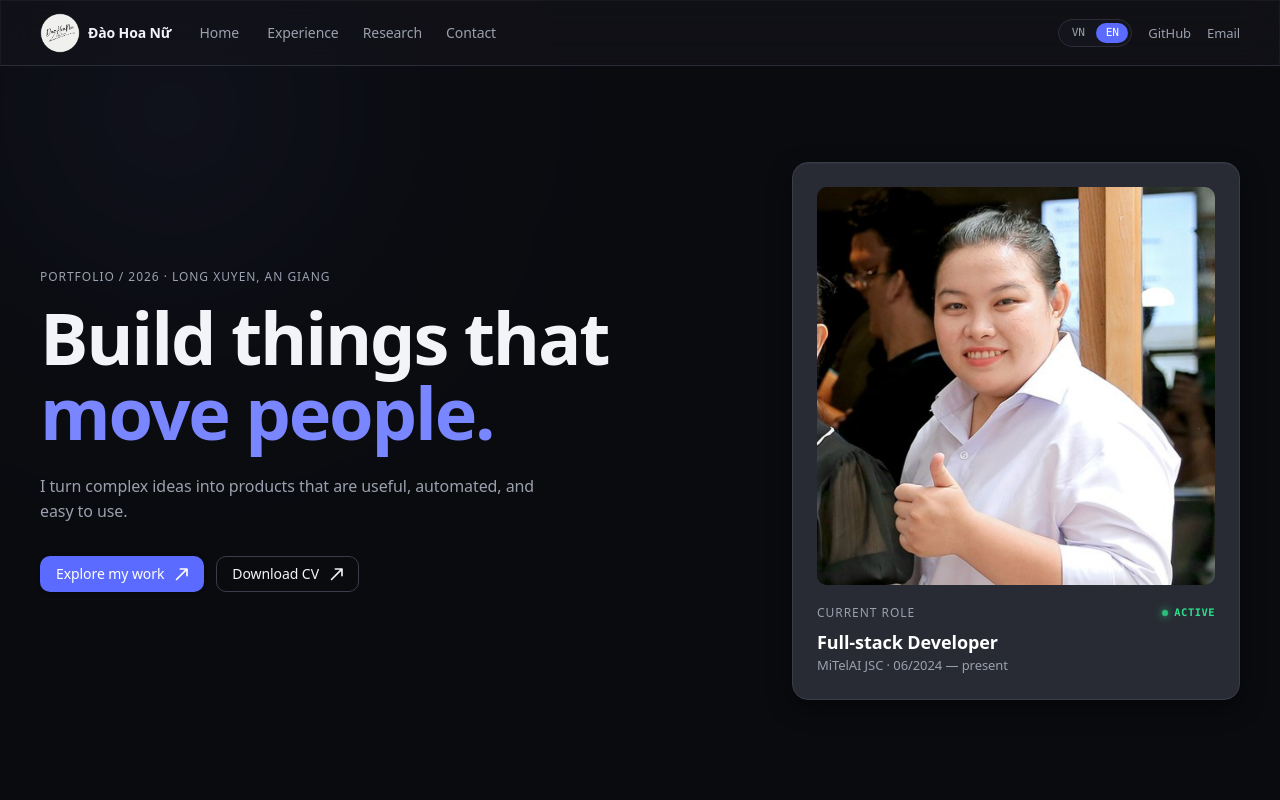
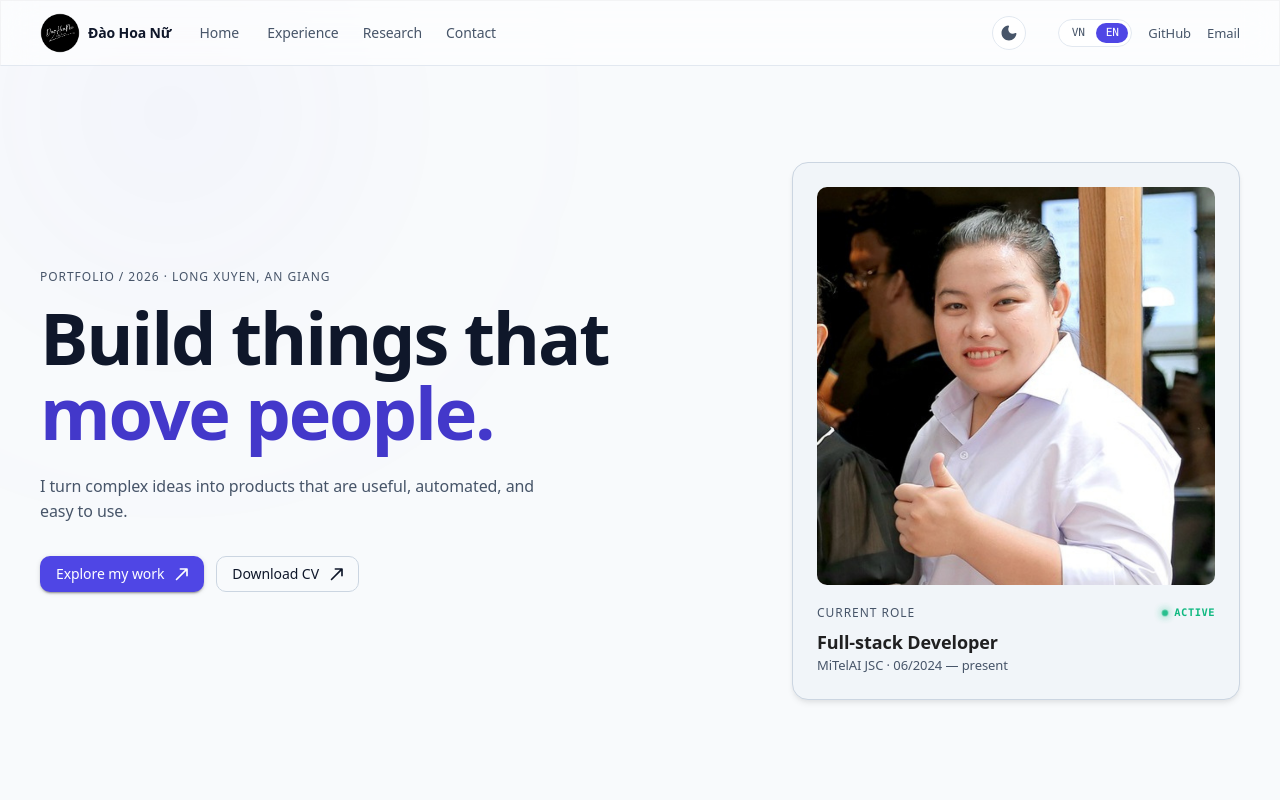
Before and after one commit to hoanu14302/portfolio, a Next.js app: page / in a window 1280 px wide. Shown: the top 800 px of the page. Built offline with nearby package versions, Linux system fonts and the light colour scheme.

Commit message:
feat: implement Halo design system with core CSS variables and theme configuration

```diff
--- a/src/app/globals.css
+++ b/src/app/globals.css
@@ -25,9 +25,9 @@ a { color: inherit; text-decoration: none; }
   position: absolute;
   border-radius: 50%;
   filter: blur(80px);
-  opacity: 0.08;
+  opacity: var(--glow-opacity);
   pointer-events: none;
-  mix-blend-mode: screen;
+  mix-blend-mode: var(--glow-blend);
   z-index: 0;
   transition: all 1s ease-in-out;
 }
--- a/src/app/page.tsx
+++ b/src/app/page.tsx
@@ -1,6 +1,8 @@
 "use client";
-
+import { useThemeMode } from "@/components/ThemeRegistry";
 import ArrowUpwardRounded from "@mui/icons-material/ArrowUpwardRounded";
+import DarkModeRounded from "@mui/icons-material/DarkModeRounded";
+import LightModeRounded from "@mui/icons-material/LightModeRounded";
 import MenuRounded from "@mui/icons-material/MenuRounded";
 import NorthEastRounded from "@mui/icons-material/NorthEastRounded";
 import AppBar from "@mui/material/AppBar";
@@ -107,6 +109,7 @@ function Arrow() {
 }
 
 export default function Home() {
+  const { mode, toggleTheme } = useThemeMode();
   const [menuOpen, setMenuOpen] = useState(false);
   const [language, setLanguage] = useState<"vn" | "en">("en");
   const theme = useTheme();
@@ -256,7 +259,7 @@ export default function Home() {
             }}
           >
             <Image
-              src="/logo-white.png"
+              src={mode === "light" ? "/logo-black.png" : "/logo-white.png"}
               alt=""
               width={40}
               height={40}
@@ -311,6 +314,29 @@ export default function Home() {
               <MenuRounded />
             </IconButton>
           )}
+          <IconButton
+            onClick={toggleTheme}
+            aria-label={t("Chuyển chế độ sáng/tối", "Toggle light/dark mode")}
+            size="small"
+            sx={{
+              ml: { xs: 1, md: 2 },
+              p: "6px",
+              color: "var(--color-text-secondary)",
+              bgcolor: "var(--color-surface)",
+              border: "1px solid var(--color-border)",
+              borderRadius: "var(--radius-full)",
+              "&:hover": {
+                color: "var(--color-text-primary)",
+                bgcolor: "var(--color-elevated)",
+              },
+            }}
+          >
+            {mode === "dark" ? (
+              <LightModeRounded fontSize="small" />
+            ) : (
+              <DarkModeRounded fontSize="small" />
+            )}
+          </IconButton>
           <ToggleButtonGroup
             value={language}
             exclusive
@@ -1647,150 +1673,154 @@ export default function Home() {
             </>
           )}
         </Typography>
+        {/* Timeline Container */}
         <Box
           sx={{
-            display: "grid",
-            gridTemplateColumns:
-              "repeat(auto-fit, minmax(min(100%, 240px), 1fr))",
-            gap: 3,
+            position: "relative",
+            pl: { xs: 3.5, md: 5 },
+            "&::before": {
+              content: '""',
+              position: "absolute",
+              top: 8,
+              bottom: 8,
+              left: { xs: 8, md: 12 },
+              width: "2px",
+              bgcolor: "var(--color-border)",
+            },
           }}
-          aria-label={t("Danh sách chứng chỉ", "Certifications")}
         >
-          {certifications.map((certification) => (
-            <Card
-              key={certification.title}
+          {/* Timeline Events */}
+          {[
+            {
+              year: "2026",
+              type: t("CHỨNG CHỈ", "CERTIFICATION"),
+              title: "Google Project Management",
+              subtitle: t("Chứng chỉ quản lý dự án chuyên nghiệp từ Google", "Professional project management certification by Google"),
+              tagColor: "var(--color-primary)",
+            },
+            {
+              year: "2024",
+              type: t("GHI NHẬN", "RECOGNITION"),
+              title: t("Tốt nghiệp loại Giỏi", "Good Graduation"),
+              subtitle: t("Đại học An Giang", "An Giang University"),
+              tagColor: "var(--color-success)",
+            },
+            {
+              year: "2020 — 2024",
+              type: t("HỌC VẤN", "EDUCATION"),
+              title: t("Công nghệ thông tin", "Information Technology"),
+              subtitle: t("An Giang University · GPA 3.51 / 4", "An Giang University · GPA 3.51 / 4"),
+              tagColor: "var(--color-info)",
+            },
+            {
+              year: "2022",
+              type: t("CHỨNG CHỈ", "CERTIFICATION"),
+              title: "VSTEP B1",
+              subtitle: t("Chứng chỉ năng lực tiếng Anh", "English language proficiency certificate"),
+              tagColor: "var(--color-warning)",
+            },
+          ].map((event, index, arr) => (
+            <Box
+              key={index}
               sx={{
-                ...surface,
-                minHeight: 190,
-                transition:
-                  "transform 0.4s cubic-bezier(0.16, 1, 0.3, 1), border-color 0.4s ease, box-shadow 0.4s ease",
-                "&:hover": {
-                  transform: "translateY(-5px)",
-                  borderColor: "var(--color-primary-hover)",
-                  boxShadow: "0 12px 25px rgba(91, 107, 255, 0.08)",
-                },
+                position: "relative",
+                mb: index === arr.length - 1 ? 0 : 5,
               }}
             >
-              <CardContent
+              {/* Timeline Indicator Node */}
+              <Box
                 sx={{
-                  p: 3,
-                  height: "100%",
-                  display: "flex",
-                  flexDirection: "column",
-                  "&:last-child": { pb: 3 },
+                  position: "absolute",
+                  left: { xs: -22 - 6, md: -29 - 8 },
+                  top: 24,
+                  width: { xs: 12, md: 16 },
+                  height: { xs: 12, md: 16 },
+                  borderRadius: "50%",
+                  bgcolor: "var(--color-surface)",
+                  border: `3px solid ${event.tagColor}`,
+                  boxShadow: `0 0 0 4px var(--color-background), 0 0 12px ${event.tagColor}`,
+                  zIndex: 2,
+                }}
+              />
+
+              {/* Event Content Card */}
+              <Card
+                sx={{
+                  ...surface,
+                  transition:
+                    "transform 0.4s cubic-bezier(0.16, 1, 0.3, 1), border-color 0.4s ease, box-shadow 0.4s ease",
+                  "&:hover": {
+                    transform: "translateX(8px)",
+                    borderColor: "var(--color-primary-hover)",
+                    boxShadow: `0 8px 30px ${event.tagColor}1F`,
+                  },
                 }}
               >
-                <Typography sx={eyebrowSx}>
-                  {t("CHỨNG CHỈ", "CERTIFICATION")}
-                </Typography>
-                <Typography
-                  variant="h6"
-                  sx={{ mt: "auto", mb: 1, fontWeight: 600 }}
-                >
-                  {certification.title}
-                </Typography>
-                <Typography
-                  sx={{
-                    color: "var(--color-text-secondary)",
-                    fontSize: "0.8125rem",
-                  }}
-                >
-                  {certification.date[language]}
-                </Typography>
-              </CardContent>
-            </Card>
+                <CardContent sx={{ p: { xs: 2.5, md: 3 }, "&:last-child": { pb: { xs: 2.5, md: 3 } } }}>
+                  <Stack
+                    direction={{ xs: "column", md: "row" }}
+                    spacing={{ xs: 1.5, md: 3 }}
+                    alignItems={{ xs: "flex-start", md: "center" }}
+                    justifyContent="space-between"
+                  >
+                    <Box>
+                      {/* Event Tag */}
+                      <Chip
+                        label={event.type}
+                        size="small"
+                        sx={{
+                          bgcolor: `${event.tagColor}1A`,
+                          color: event.tagColor,
+                          border: `1px solid ${event.tagColor}33`,
+                          fontSize: "0.7rem",
+                          fontWeight: 600,
+                          letterSpacing: "0.05em",
+                          mb: 1.5,
+                        }}
+                      />
+                      <Typography
+                        variant="h6"
+                        sx={{
+                          fontWeight: 600,
+                          lineHeight: 1.3,
+                          color: "var(--color-text-primary)",
+                        }}
+                      >
+                        {event.title}
+                      </Typography>
+                      <Typography
+                        variant="body2"
+                        sx={{
+                          mt: 0.5,
+                          color: "var(--color-text-secondary)",
+                        }}
+                      >
+                        {event.subtitle}
+                      </Typography>
+                    </Box>
+
+                    {/* Timeline Date Tag */}
+                    <Box
+                      sx={{
+                        px: 2,
+                        py: 0.75,
+                        borderRadius: "var(--radius-full)",
+                        bgcolor: "var(--color-elevated)",
+                        border: "1px solid var(--color-border)",
+                        color: "var(--color-text-secondary)",
+                        fontFamily: "var(--font-mono)",
+                        fontSize: "0.8rem",
+                        fontWeight: 600,
+                        alignSelf: { xs: "flex-start", md: "center" },
+                      }}
+                    >
+                      {event.year}
+                    </Box>
+                  </Stack>
+                </CardContent>
+              </Card>
+            </Box>
           ))}
-        </Box>
-        <Box
-          sx={{
-            display: "grid",
-            gridTemplateColumns: { xs: "1fr", md: "repeat(2, 1fr)" },
-            gap: 3,
-            mt: 3,
-          }}
-        >
-          <Card
-            sx={{
-              ...surface,
-              minHeight: 190,
-              transition:
-                "transform 0.4s cubic-bezier(0.16, 1, 0.3, 1), border-color 0.4s ease, box-shadow 0.4s ease",
-              "&:hover": {
-                transform: "translateY(-5px)",
-                borderColor: "var(--color-primary-hover)",
-                boxShadow: "0 12px 25px rgba(91, 107, 255, 0.08)",
-              },
-            }}
-          >
-            <CardContent
-              sx={{
-                p: 3,
-                height: "100%",
-                display: "flex",
-                flexDirection: "column",
-                "&:last-child": { pb: 3 },
-              }}
-            >
-              <Typography sx={eyebrowSx}>
-                {t("GHI NHẬN", "RECOGNITION")}
-              </Typography>
-              <Typography
-                variant="h6"
-                sx={{ mt: "auto", mb: 1, fontWeight: 600 }}
-              >
-                {t("Tốt nghiệp loại Giỏi", "Good Graduation")}
-              </Typography>
-              <Typography
-                sx={{
-                  color: "var(--color-text-secondary)",
-                  fontSize: "0.8125rem",
-                }}
-              >
-                {t("Đại học An Giang · 2024", "An Giang University · 2024")}
-              </Typography>
-            </CardContent>
-          </Card>
-          <Card
-            sx={{
-              ...surface,
-              minHeight: 190,
-              transition:
-                "transform 0.4s cubic-bezier(0.16, 1, 0.3, 1), border-color 0.4s ease, box-shadow 0.4s ease",
-              "&:hover": {
-                transform: "translateY(-5px)",
-                borderColor: "var(--color-primary-hover)",
-                boxShadow: "0 12px 25px rgba(91, 107, 255, 0.08)",
-              },
-            }}
-          >
-            <CardContent
-              sx={{
-                p: 3,
-                height: "100%",
-                display: "flex",
-                flexDirection: "column",
-                "&:last-child": { pb: 3 },
-              }}
-            >
-              <Typography sx={eyebrowSx}>
-                {t("HỌC VẤN", "EDUCATION")}
-              </Typography>
-              <Typography
-                variant="h6"
-                sx={{ mt: "auto", mb: 1, fontWeight: 600 }}
-              >
-                {t("Công nghệ thông tin", "Information Technology")}
-              </Typography>
-              <Typography
-                sx={{
-                  color: "var(--color-text-secondary)",
-                  fontSize: "0.8125rem",
-                }}
-              >
-                An Giang University · 2020 — 2024 · GPA 3.51 / 4
-              </Typography>
-            </CardContent>
-          </Card>
         </Box>
       </Container>
 
--- a/src/app/system.css
+++ b/src/app/system.css
@@ -4,43 +4,47 @@
    ============================================================= */
 
 :root {
-  /* ---------- Color: Surface tiers ---------- */
-  --color-background: #0A0B0F;
-  --color-surface: #14151C;
-  --color-elevated: #1E2029;
-  --color-overlay: rgba(10, 11, 15, 0.72);
+  /* ---------- Color: Surface tiers (Light Mode Default) ---------- */
+  --color-background: #F8FAFC;
+  --color-surface: #FFFFFF;
+  --color-elevated: #F1F5F9;
+  --color-overlay: rgba(248, 250, 252, 0.72);
 
   /* ---------- Color: Borders ---------- */
-  --color-border: #2A2D38;
-  --color-border-strong: #3A3D4A;
-  --color-border-soft: rgba(255, 255, 255, 0.04);
+  --color-border: #E2E8F0;
+  --color-border-strong: #CBD5E1;
+  --color-border-soft: rgba(0, 0, 0, 0.03);
 
   /* ---------- Color: Foreground ---------- */
-  --color-text-primary: #F2F4F8;
-  --color-text-secondary: #9AA0AE;
-  --color-text-muted: #5C6170;
-  --color-text-inverse: #0A0B0F;
+  --color-text-primary: #0F172A;
+  --color-text-secondary: #475569;
+  --color-text-muted: #64748B;
+  --color-text-inverse: #FFFFFF;
 
   /* ---------- Color: Brand ---------- */
-  --color-primary: #5B6BFF;
-  --color-primary-hover: #7886FF;
-  --color-primary-pressed: #4A59E6;
-  --color-primary-soft: rgba(91, 107, 255, 0.12);
+  --color-primary: #4F46E5;
+  --color-primary-hover: #4338CA;
+  --color-primary-pressed: #3730A3;
+  --color-primary-soft: rgba(79, 70, 229, 0.08);
 
   /* ---------- Color: Signal ---------- */
-  --color-success: #2BE08C;
-  --color-warning: #F5D547;
-  --color-info: #3DD7E5;
-  --color-danger: #FF3A5C;
+  --color-success: #10B981;
+  --color-warning: #F59E0B;
+  --color-info: #06B6D4;
+  --color-danger: #EF4444;
 
-  --color-success-soft: rgba(43, 224, 140, 0.12);
-  --color-warning-soft: rgba(245, 213, 71, 0.14);
-  --color-info-soft: rgba(61, 215, 229, 0.14);
-  --color-danger-soft: rgba(255, 58, 92, 0.14);
+  --color-success-soft: rgba(16, 185, 129, 0.08);
+  --color-warning-soft: rgba(245, 158, 11, 0.08);
+  --color-info-soft: rgba(6, 182, 212, 0.08);
+  --color-danger-soft: rgba(239, 68, 68, 0.08);
+
+  /* ---------- Glow Effects ---------- */
+  --glow-opacity: 0.04;
+  --glow-blend: multiply;
 
   /* ---------- Typography ---------- */
-  --font-display: "Inter", -apple-system, BlinkMacSystemFont, "Segoe UI", sans-serif;
-  --font-body: "Inter", -apple-system, BlinkMacSystemFont, "Segoe UI", sans-serif;
+  --font-display: var(--font-lexend), "Inter", -apple-system, sans-serif;
+  --font-body: var(--font-lexend), "Inter", -apple-system, sans-serif;
   --font-mono: "JetBrains Mono", ui-monospace, SFMono-Regular, Menlo, monospace;
 
   --text-display-size: clamp(2.75rem, 6vw, 4.5rem);
@@ -114,13 +118,13 @@
   --border-width-thick: 1.5px;
 
   /* ---------- Elevation ---------- */
-  --shadow-sm: 0 1px 0 rgba(255, 255, 255, 0.02) inset, 0 1px 2px rgba(0, 0, 0, 0.4);
-  --shadow-md: 0 8px 24px rgba(0, 0, 0, 0.45), 0 1px 0 rgba(255, 255, 255, 0.03) inset;
-  --shadow-lg: 0 24px 60px rgba(0, 0, 0, 0.55), 0 1px 0 rgba(255, 255, 255, 0.04) inset;
+  --shadow-sm: 0 1px 2px rgba(0, 0, 0, 0.05);
+  --shadow-md: 0 4px 6px -1px rgba(0, 0, 0, 0.08), 0 2px 4px -1px rgba(0, 0, 0, 0.04);
+  --shadow-lg: 0 12px 24px -4px rgba(0, 0, 0, 0.08), 0 4px 12px -2px rgba(0, 0, 0, 0.04);
 
   /* ---------- Focus ---------- */
-  --focus-ring: 0 0 0 3px rgba(91, 107, 255, 0.35);
-  --focus-ring-color: rgba(91, 107, 255, 0.35);
+  --focus-ring: 0 0 0 3px rgba(79, 70, 229, 0.35);
+  --focus-ring-color: rgba(79, 70, 229, 0.35);
 
   /* ---------- Motion ---------- */
   --motion-fast: 120ms;
@@ -131,6 +135,55 @@
   /* ---------- Layout ---------- */
   --container-max: 1200px;
   --container-pad: clamp(20px, 4vw, 48px);
+}
+
+:root[data-theme="dark"] {
+  /* ---------- Color: Surface tiers (Dark Mode) ---------- */
+  --color-background: #0A0B0F;
+  --color-surface: #14151C;
+  --color-elevated: #1E2029;
+  --color-overlay: rgba(10, 11, 15, 0.72);
+
+  /* ---------- Color: Borders ---------- */
+  --color-border: #2A2D38;
+  --color-border-strong: #3A3D4A;
+  --color-border-soft: rgba(255, 255, 255, 0.04);
+
+  /* ---------- Color: Foreground ---------- */
+  --color-text-primary: #F2F4F8;
+  --color-text-secondary: #9AA0AE;
+  --color-text-muted: #5C6170;
+  --color-text-inverse: #0A0B0F;
+
+  /* ---------- Color: Brand ---------- */
+  --color-primary: #5B6BFF;
+  --color-primary-hover: #7886FF;
+  --color-primary-pressed: #4A59E6;
+  --color-primary-soft: rgba(91, 107, 255, 0.12);
+
+  /* ---------- Color: Signal ---------- */
+  --color-success: #2BE08C;
+  --color-warning: #F5D547;
+  --color-info: #3DD7E5;
+  --color-danger: #FF3A5C;
+
+  --color-success-soft: rgba(43, 224, 140, 0.12);
+  --color-warning-soft: rgba(245, 213, 71, 0.14);
+  --color-info-soft: rgba(61, 215, 229, 0.14);
+  --color-danger-soft: rgba(255, 58, 92, 0.14);
+
+  /* ---------- Glow Effects ---------- */
+  --glow-opacity: 0.08;
+  --glow-blend: screen;
+
+  /* ---------- Elevation ---------- */
+  --shadow-sm: 0 1px 0 rgba(255, 255, 255, 0.02) inset, 0 1px 2px rgba(0, 0, 0, 0.4);
+  --shadow-md: 0 8px 24px rgba(0, 0, 0, 0.45), 0 1px 0 rgba(255, 255, 255, 0.03) inset;
+  --shadow-lg: 0 24px 60px rgba(0, 0, 0, 0.55), 0 1px 0 rgba(255, 255, 255, 0.04) inset;
+
+  /* ---------- Focus ---------- */
+  --focus-ring: 0 0 0 3px rgba(91, 107, 255, 0.35);
+  --focus-ring-color: rgba(91, 107, 255, 0.35);
 }
 
 /* =============================================================
--- a/src/components/ThemeRegistry.tsx
+++ b/src/components/ThemeRegistry.tsx
@@ -3,16 +3,50 @@ import theme from "@/theme";
 import CssBaseline from "@mui/material/CssBaseline";
 import { ThemeProvider } from "@mui/material/styles";
 import * as React from "react";
+import { createContext, useContext, useEffect, useState } from "react";
+
+const ThemeModeContext = createContext<{
+  mode: "light" | "dark";
+  toggleTheme: () => void;
+}>({
+  mode: "light",
+  toggleTheme: () => {},
+});
+
+export const useThemeMode = () => useContext(ThemeModeContext);
 
 export default function ThemeRegistry({
   children,
 }: {
   children: React.ReactNode;
 }) {
+  const [mode, setMode] = useState<"light" | "dark">("light");
+
+  useEffect(() => {
+    const savedMode = localStorage.getItem("theme-mode") as "light" | "dark";
+    if (savedMode) {
+      setMode(savedMode);
+    } else {
+      const prefersDark = window.matchMedia("(prefers-color-scheme: dark)").matches;
+      setMode(prefersDark ? "dark" : "light");
+    }
+  }, []);
+
+  useEffect(() => {
+    document.documentElement.setAttribute("data-theme", mode);
+    localStorage.setItem("theme-mode", mode);
+  }, [mode]);
+
+  const toggleTheme = () => {
+    setMode((prev) => (prev === "light" ? "dark" : "light"));
+  };
+
   return (
-    <ThemeProvider theme={theme}>
-      <CssBaseline />
-      {children}
-    </ThemeProvider>
+    <ThemeModeContext.Provider value={{ mode, toggleTheme }}>
+      <ThemeProvider theme={theme}>
+        <CssBaseline />
+        {children}
+      </ThemeProvider>
+    </ThemeModeContext.Provider>
   );
 }
--- a/src/theme.ts
+++ b/src/theme.ts
@@ -3,11 +3,6 @@ import { createTheme } from '@mui/material/styles';
 
 const theme = createTheme({
   palette: {
-        mode: 'dark',
-        background: {
-            default: '#0A0B0F',
-            paper: '#14151C',
-        },
     primary: {
       main: '#5B6BFF',
     },
@@ -16,6 +11,10 @@ const theme = createTheme({
     },
     success: {
       main: '#10b981',
+    },
+    background: {
+      default: '#0A0B0F',
+      paper: '#14151C',
     },
   },
   typography: {
```
Also changed, not shown: src/app/layout.tsx (+9 -1 lines). Lines whose indentation alone changed are shown as unchanged.
